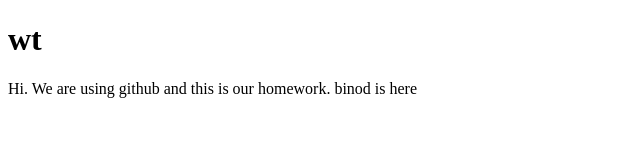
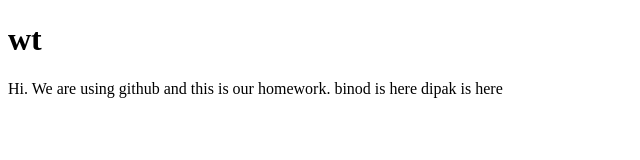
Before and after one commit to team-gces/wt, a plain HTML site: page index.html in a window 1280 px wide. Shown: the whole page, without its empty margins (0-640 px from the left). Drawn offline with Linux system fonts and the light colour scheme.

Commit message:
name.html

```diff
--- a/index.html
+++ b/index.html
@@ -7,5 +7,6 @@
 	<h1>wt</h1>
 Hi. We are using github and this is our homework.
 	binod is here
+	dipak is here
 </body>
 </html>
```
